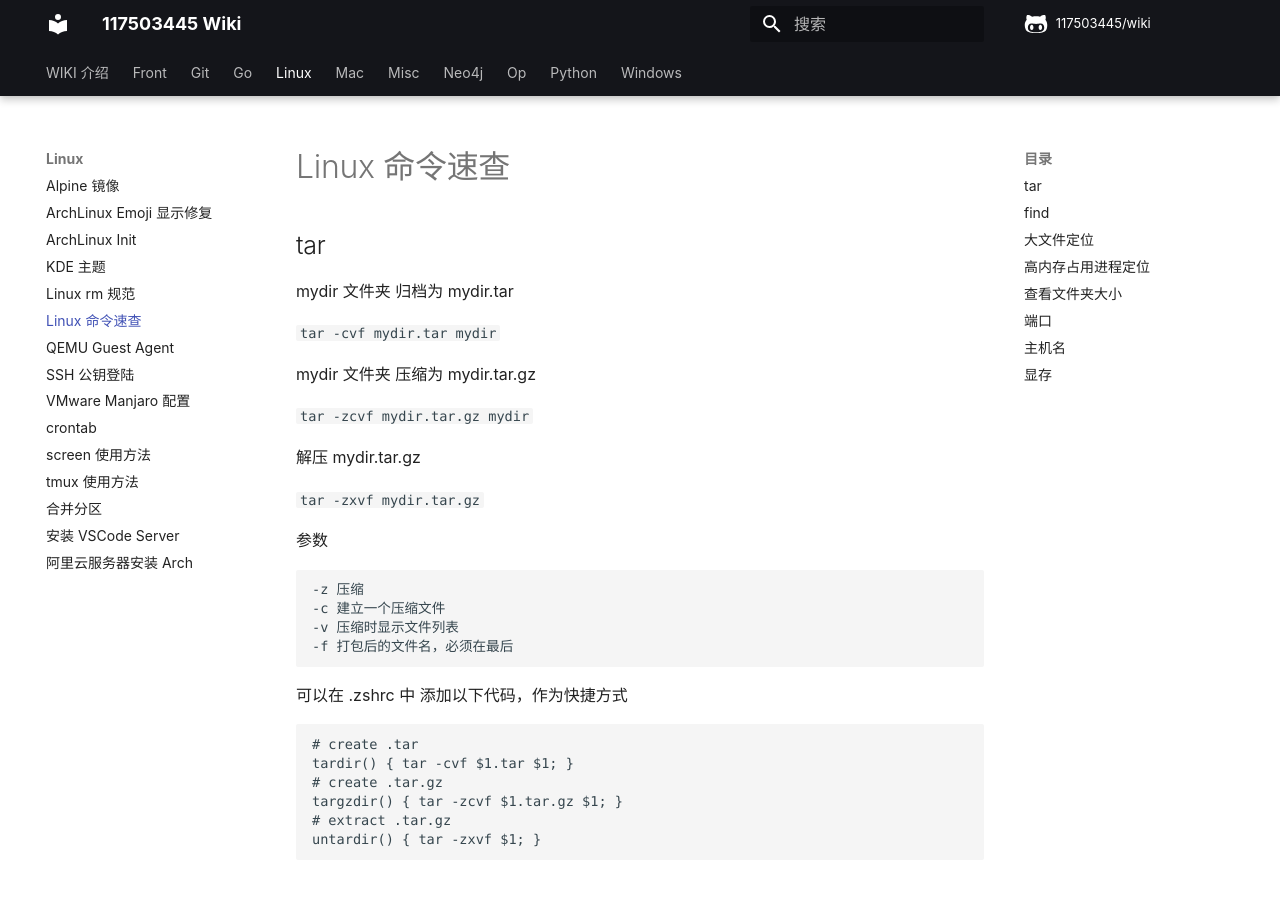
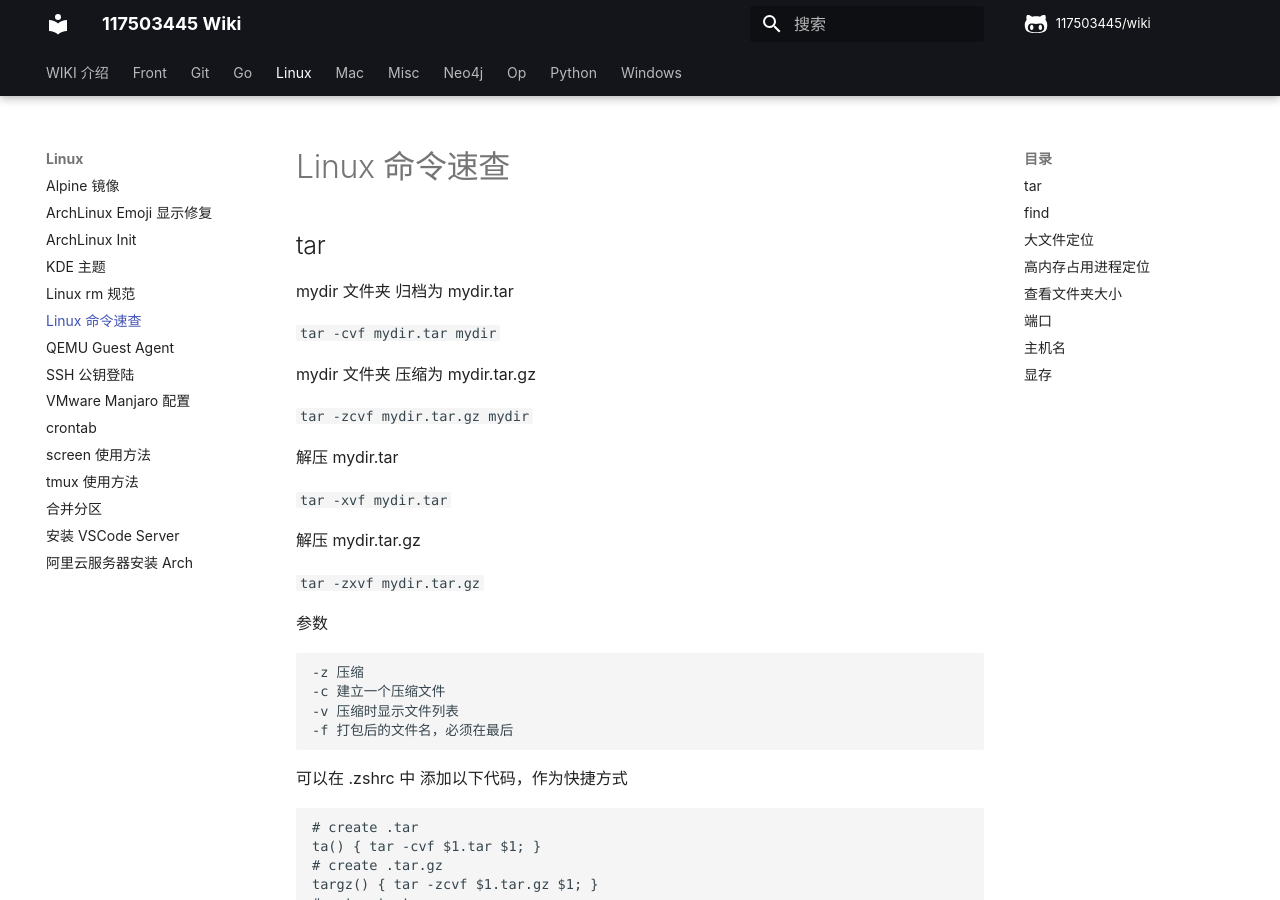
Before and after one commit to 117503445/wiki, an MkDocs documentation site: the page built from docs/linux/Linux 命令速查.md, in a window 1280 px wide and 900 px high. Built offline with MkDocs 1.6.1 and Material for MkDocs 9.7.7, drawn with Linux system fonts in a browser that asks for light colours; some web fonts are replaced; comment, search, counter and statistics services are not loaded; some of the changed text lies outside the part shown.

Commit message:
tar
Signed-off-by: 117503445 <t117503445@gmail.com>

````diff
--- a/docs/linux/Linux 命令速查.md
+++ b/docs/linux/Linux 命令速查.md
@@ -9,6 +9,10 @@ mydir 文件夹 归档为 mydir.tar
 mydir 文件夹 压缩为 mydir.tar.gz
 
 `tar -zcvf mydir.tar.gz mydir`
+
+解压 mydir.tar
+
+`tar -xvf mydir.tar`
 
 解压 mydir.tar.gz
 
@@ -27,11 +31,13 @@ mydir 文件夹 压缩为 mydir.tar.gz
 
 ```sh
 # create .tar
-tardir() { tar -cvf $1.tar $1; }
+ta() { tar -cvf $1.tar $1; }
 # create .tar.gz
-targzdir() { tar -zcvf $1.tar.gz $1; }
+targz() { tar -zcvf $1.tar.gz $1; }
+# extract .tar
+untar() { tar -xvf $1; }
 # extract .tar.gz
-untardir() { tar -zxvf $1; }
+untargz() { tar -zxvf $1; }
 ```
 
 ## find
````
Also changed, not shown: 1 other file.
